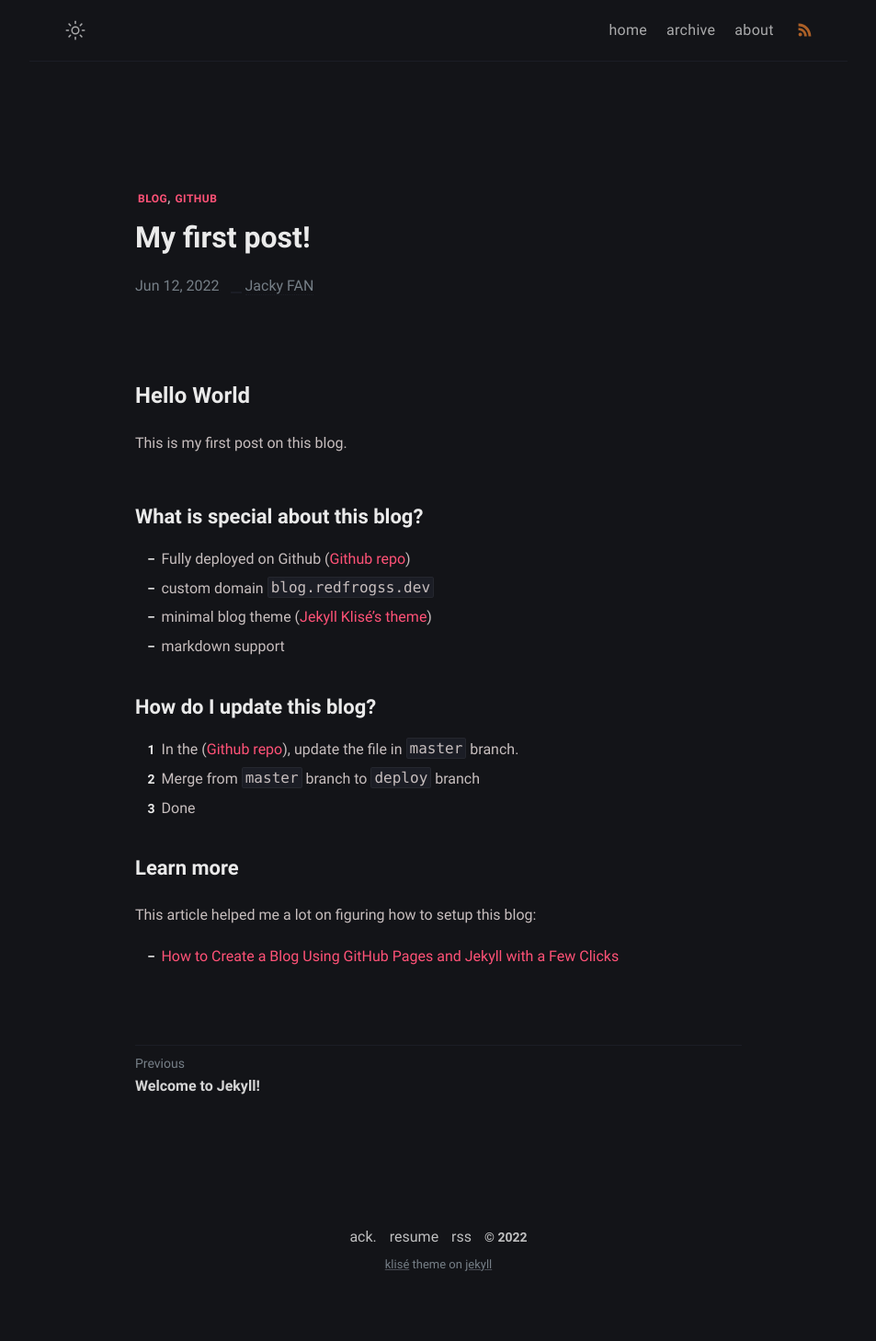
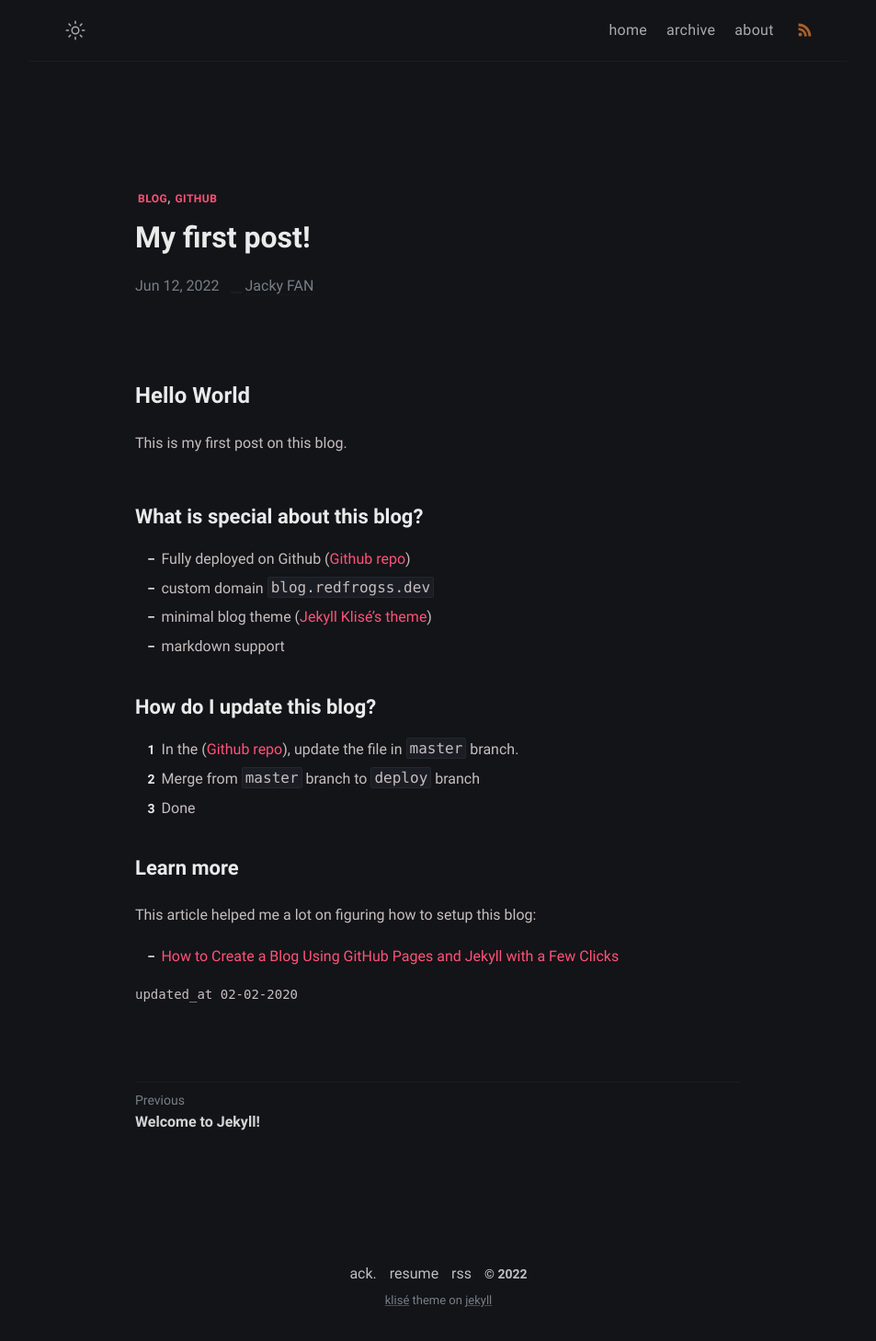
Before and after one commit to redfrogsss/blog.redfrogss.dev, a Jekyll site: the page built from _posts/my-first-post/2022-06-12-my-first-post.md, in a window 1280 px wide. Shown: the whole page at 92% size, without its empty margins (163-1116 px from the left). Built offline with Jekyll 4.4.1, drawn with Linux system fonts in a browser that asks for light colours; some web fonts are replaced; before the commit the page ends 1419 px from its top, so only the background shows below that; part of the change alters nothing that is shown.

Commit message:
update "My first post"

```diff
--- a/_posts/my-first-post/2022-06-12-my-first-post.md
+++ b/_posts/my-first-post/2022-06-12-my-first-post.md
@@ -2,7 +2,10 @@
 layout: post
 title:  "My first post!"
 date:   2022-06-12 15:00:00 +0800
+modified: 2020-02-02 16:49:47 +07:00
 tags: [blog, github]
+# categories: jekyll update
+# description: Ada dua cara untuk memperbarui forked repository menggunakan web interface yang disediakan oleh github tapi ribet, atau melalui terminal yang lebih ribet lagi.
 ---
 # Hello World
 This is my first post on this blog.
```
